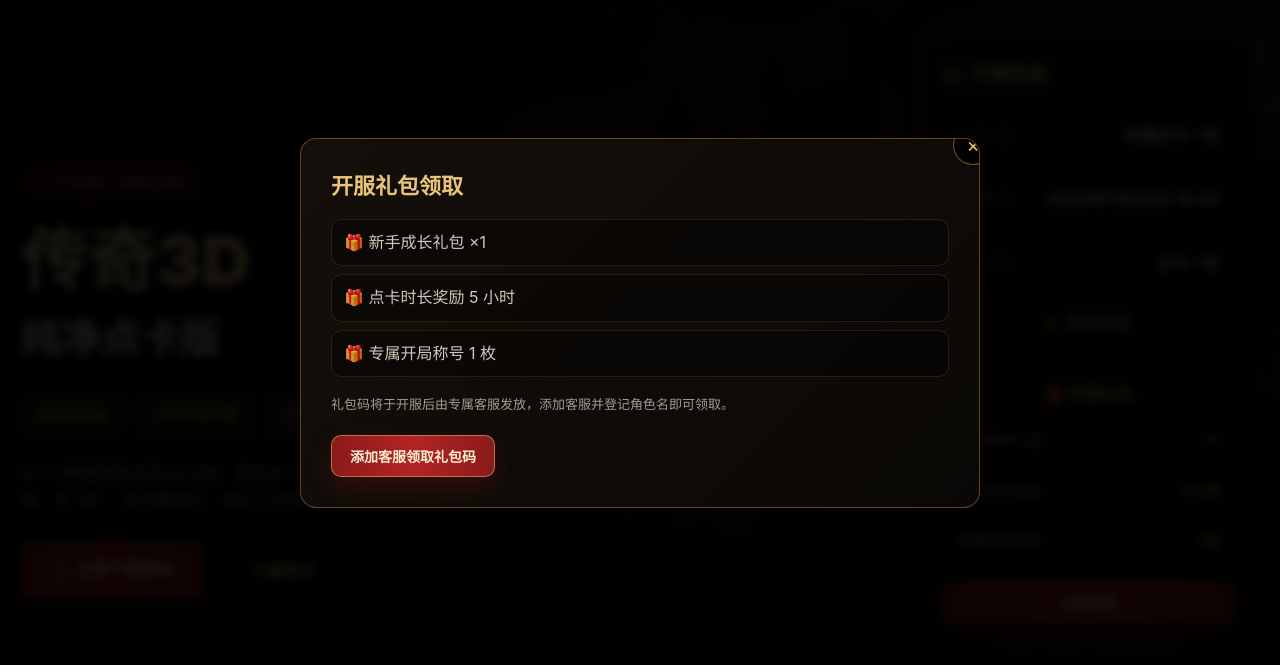
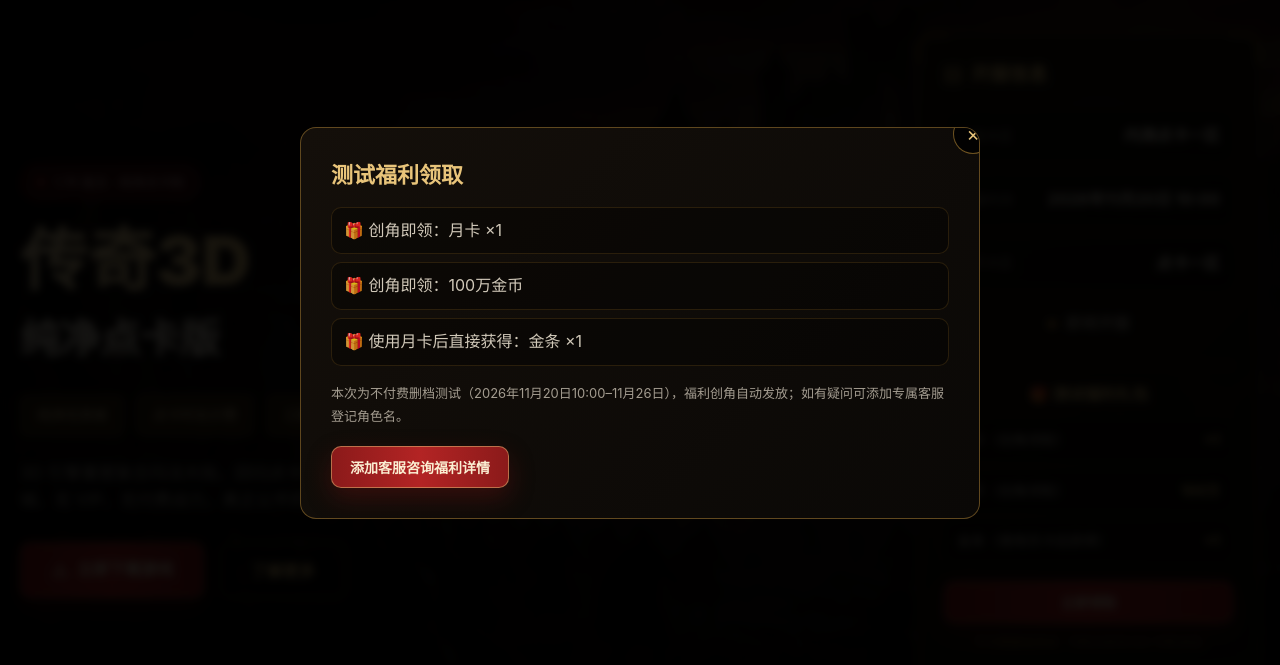
Before and after one commit to zhoudd888/legend3d-card, a plain HTML site: page index.html in a window 1280 px wide. Both pictures are taken after a click on the button "立即领取". Shown: the part 77-742 px from the top of the page. Drawn offline with Linux system fonts and the light colour scheme.

Commit message:
feat: 礼包内容改为删档测试福利（月卡+100万金币，用月卡得金条）

```diff
--- a/index.html
+++ b/index.html
@@ -121,14 +121,14 @@
                 <span>即将开服</span>
               </div>
               <div class="gift-box">
-                <h3 class="gift-title">🎁 开服礼包</h3>
+                <h3 class="gift-title">🎁 测试福利礼包</h3>
                 <ul class="gift-list">
-                  <li><span>新手成长礼包</span><span>×1</span></li>
-                  <li><span>点卡时长奖励</span><span>5 小时</span></li>
-                  <li><span>专属开局称号</span><span>1 枚</span></li>
+                  <li><span>月卡（创角领取）</span><span>×1</span></li>
+                  <li><span>金币（创角领取）</span><span>100万</span></li>
+                  <li><span>金条（使用月卡后获得）</span><span>×1</span></li>
                 </ul>
                 <button class="btn btn-primary btn-gift" data-open-gift>立即领取</button>
-                <p class="gift-tip">礼包码开服后由专属客服登记发放</p>
+                <p class="gift-tip">不付费删档测试 · 11月20日10:00–11月26日</p>
               </div>
               <div class="server-demo">※ 以上为演示数据，非真实开服信息</div>
             </aside>
@@ -310,14 +310,14 @@
       <div class="dialog-backdrop" data-close-gift></div>
       <div class="dialog-panel" role="dialog" aria-modal="true">
         <button class="dialog-close" data-close-gift aria-label="关闭">×</button>
-        <h3>开服礼包领取</h3>
+        <h3>测试福利领取</h3>
         <ul class="gift-dialog-list">
-          <li>新手成长礼包 ×1</li>
-          <li>点卡时长奖励 5 小时</li>
-          <li>专属开局称号 1 枚</li>
+          <li>创角即领：月卡 ×1</li>
+          <li>创角即领：100万金币</li>
+          <li>使用月卡后直接获得：金条 ×1</li>
         </ul>
-        <p class="gift-dialog-note">礼包码将于开服后由专属客服发放，添加客服并登记角色名即可领取。</p>
-        <button class="btn btn-primary" data-open-wechat>添加客服领取礼包码</button>
+        <p class="gift-dialog-note">本次为不付费删档测试（2026年11月20日10:00–11月26日），福利创角自动发放；如有疑问可添加专属客服登记角色名。</p>
+        <button class="btn btn-primary" data-open-wechat>添加客服咨询福利详情</button>
       </div>
     </div>
     <!-- 公告详情弹窗 -->
```
